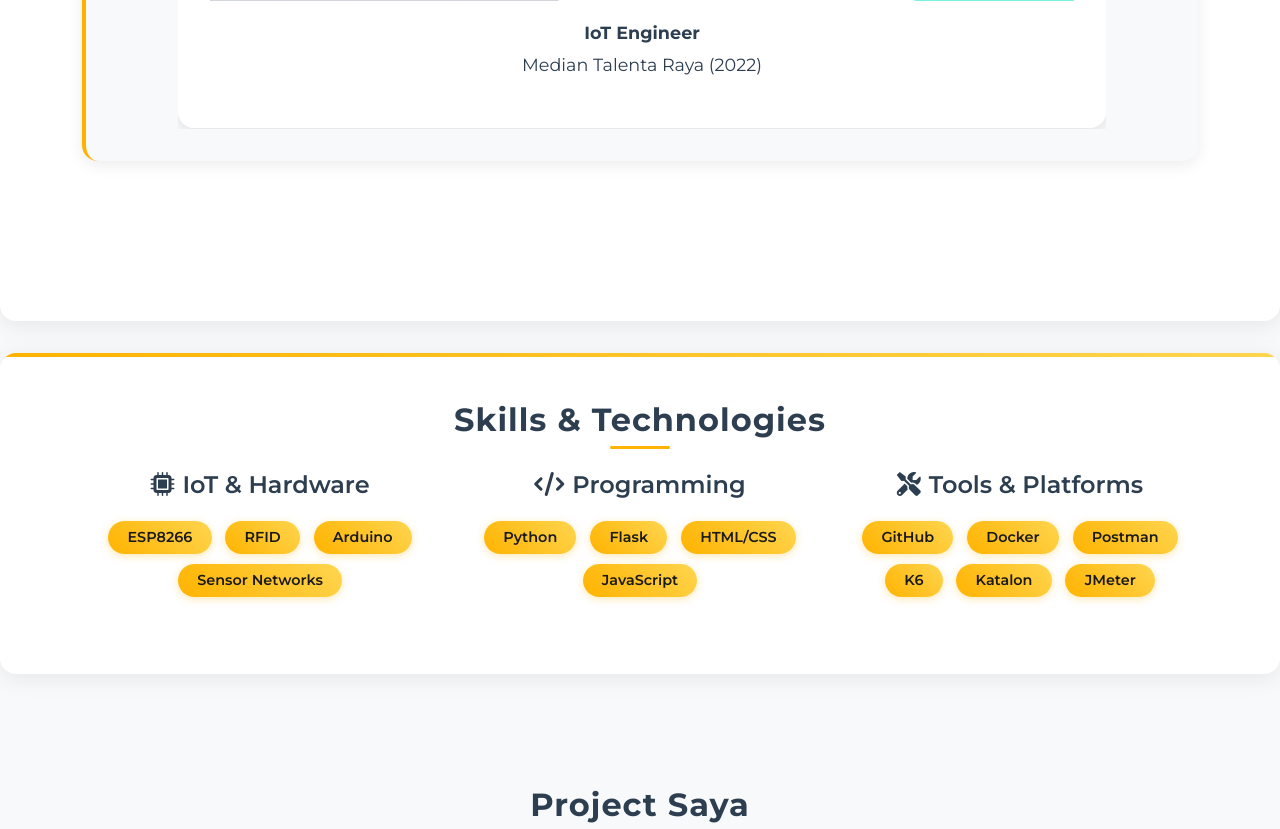
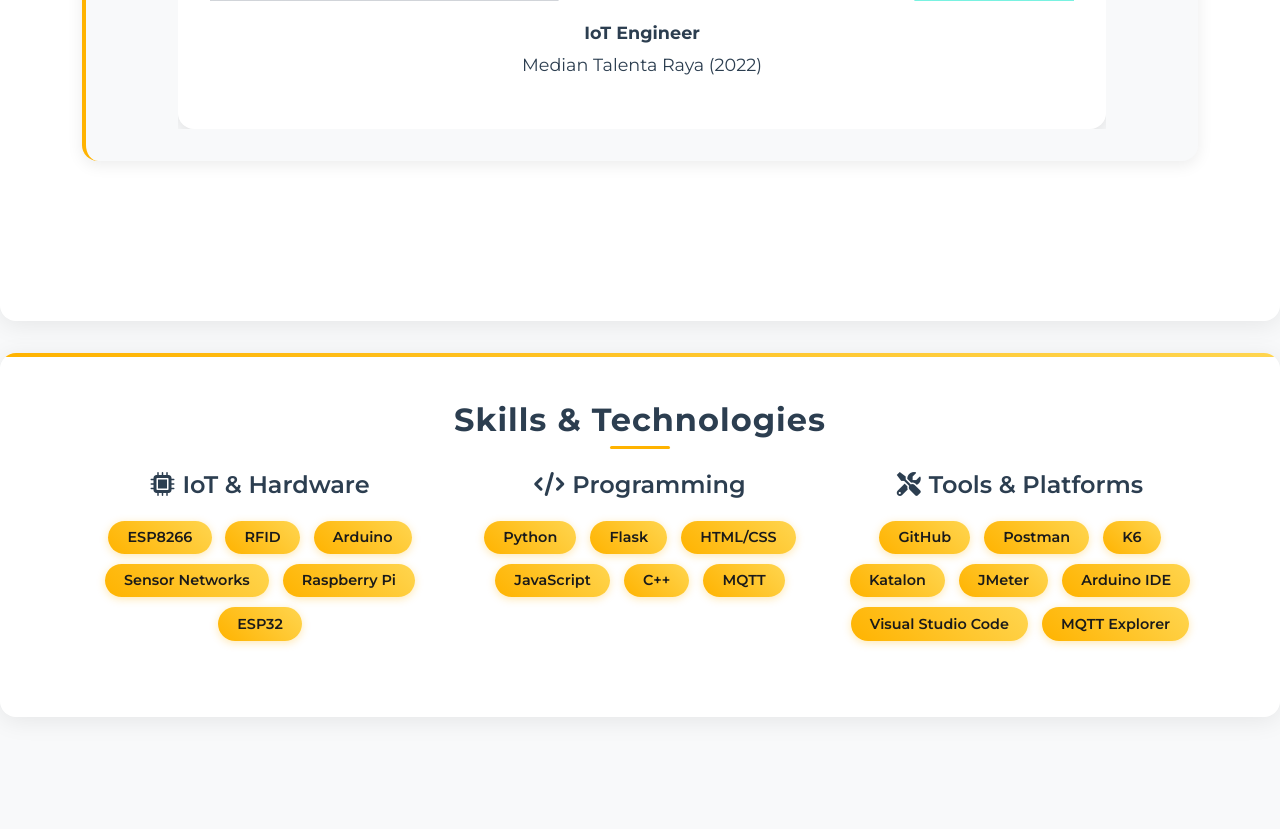
Before and after one commit to ikhsann12760/my_portofolio, a Flask app: page / in a window 1280 px wide. Shown: the part 2104-2933 px from the top of the page. Run offline with Flask 3, Linux system fonts and the light colour scheme; some libraries are stand-ins or nearby versions.

Commit message:
update HTML

```diff
--- a/static/templates/index.html
+++ b/static/templates/index.html
@@ -401,6 +401,8 @@
                     <span class="badge">RFID</span>
                     <span class="badge">Arduino</span>
                     <span class="badge">Sensor Networks</span>
+                    <span class="badge">Raspberry Pi</span>
+                    <span class="badge">ESP32</span>
                 </div>
                 <div class="col-md-4 text-center mb-4">
                     <h4 class="mb-3"><i class="fas fa-code me-2"></i>Programming</h4>
@@ -408,15 +410,19 @@
                     <span class="badge">Flask</span>
                     <span class="badge">HTML/CSS</span>
                     <span class="badge">JavaScript</span>
+                    <span class="badge">C++</span>
+                    <span class="badge">MQTT</span>
                 </div>
                 <div class="col-md-4 text-center mb-4">
                     <h4 class="mb-3"><i class="fas fa-tools me-2"></i>Tools & Platforms</h4>
                     <span class="badge">GitHub</span>
-                    <span class="badge">Docker</span>
                     <span class="badge">Postman</span>
                     <span class="badge">K6</span>
                     <span class="badge">Katalon</span>
                     <span class="badge">JMeter</span>
+                    <span class="badge">Arduino IDE</span>
+                    <span class="badge">Visual Studio Code</span>
+                    <span class="badge">MQTT Explorer</span>
                 </div>
             </div>
         </div>
```
